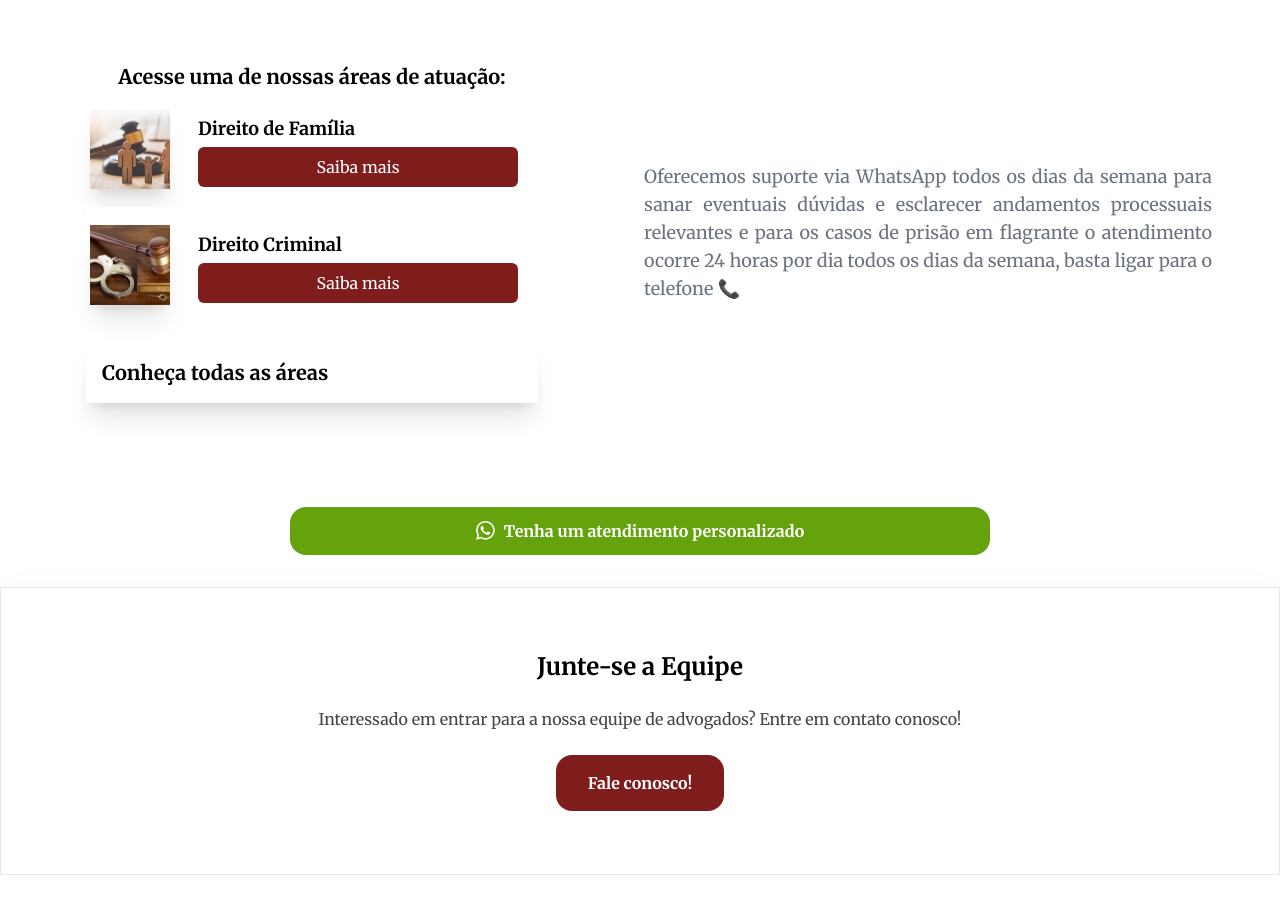
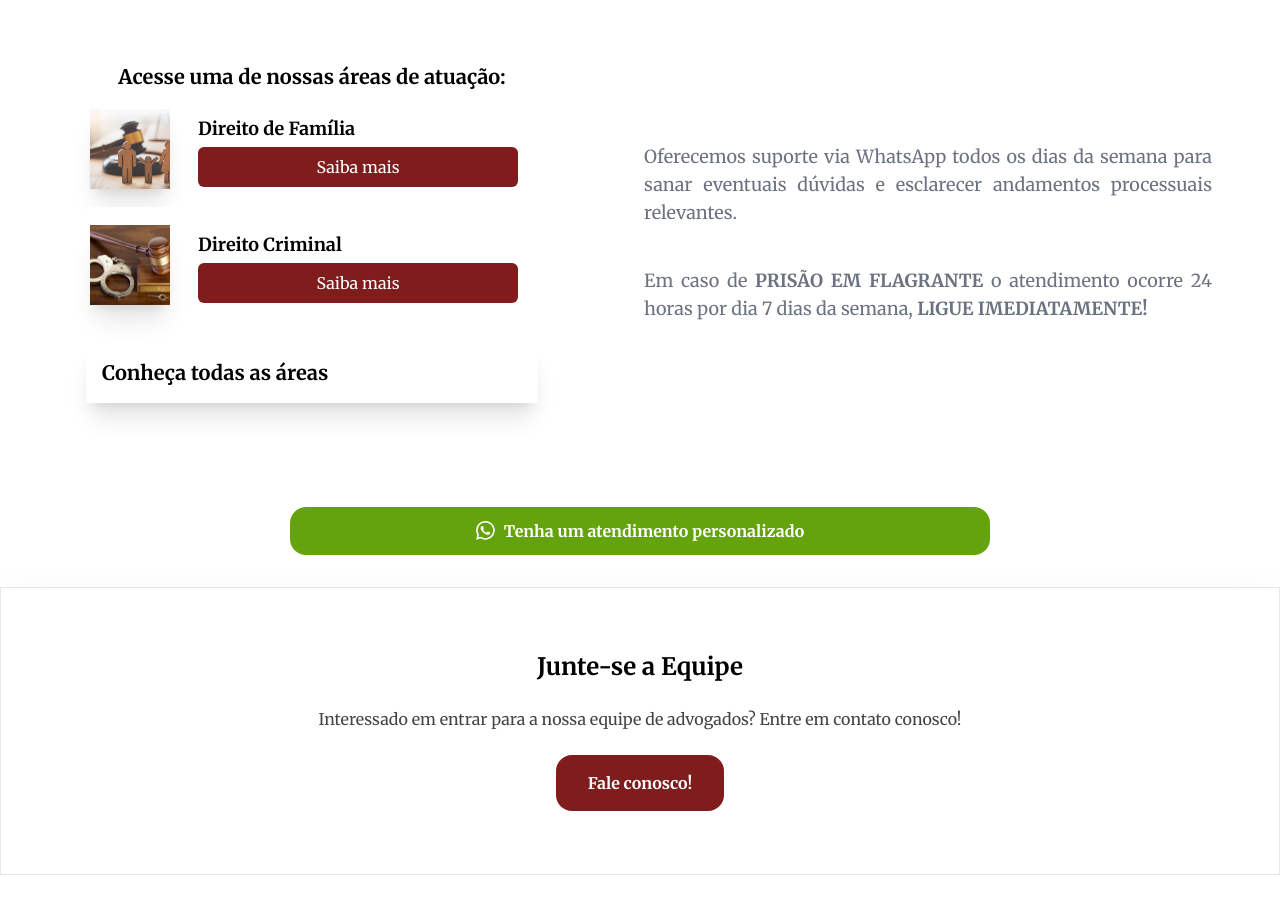
Before and after one commit to gabriellefoliv/advocacia-especializada, a React (Vite) app: page / in a window 1280 px wide. Shown: the part 1180-2093 px from the top of the page. Built offline with nearby package versions, Linux system fonts and the light colour scheme.

Commit message:
atendimento

```diff
--- a/src/views/Home/templates/Atendimento.tsx
+++ b/src/views/Home/templates/Atendimento.tsx
@@ -2,7 +2,10 @@ function Atendimento() {
     return (
         <div className="w-full my-4 flex flex-col items-center justify-center text-justify md:mr-12">
             <p className="p-5 text-lg text-gray-500">
-            Oferecemos suporte via WhatsApp todos os dias da semana para sanar eventuais dúvidas e esclarecer andamentos processuais relevantes e para os casos de prisão em flagrante o atendimento ocorre 24 horas por dia todos os dias da semana, basta ligar para o telefone 📞
+            Oferecemos suporte via WhatsApp todos os dias da semana para sanar eventuais dúvidas e esclarecer andamentos processuais relevantes.
+            </p>
+            <p className="p-5 text-lg text-gray-500">
+            Em caso de <strong>PRISÃO EM FLAGRANTE</strong> o atendimento ocorre 24 horas por dia 7 dias da semana, <strong>LIGUE IMEDIATAMENTE!</strong>
             </p>
         </div>
     )
```
